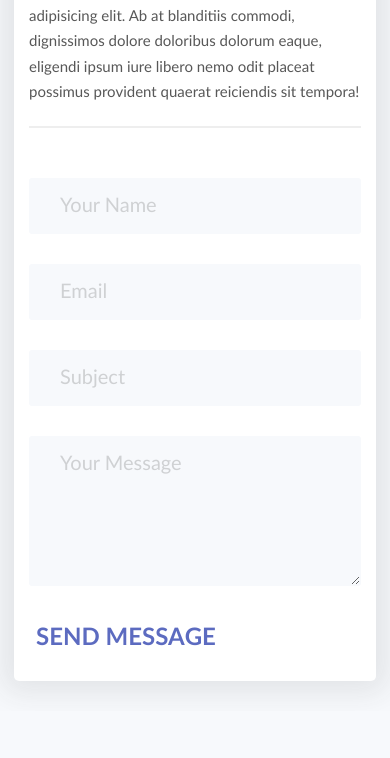
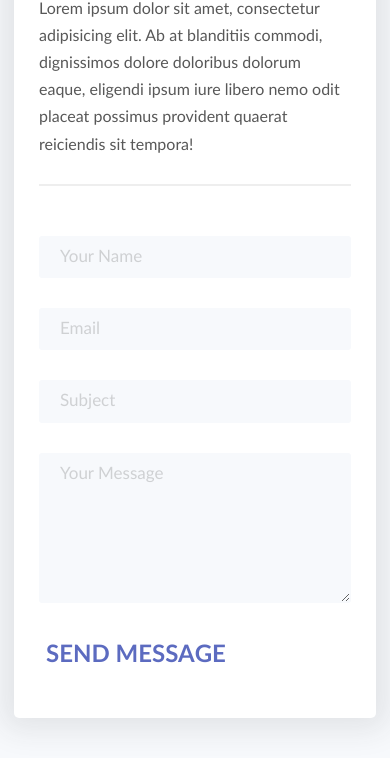
Before and after one commit to 0smir/X-form, a plain HTML site: page contact-form/index.html in a window 390 px wide. Shown: the part 217-975 px from the top of the page. Before the commit the page ends 928 px from the top, so only its background shows below. Drawn offline with nearby package versions, Linux system fonts and the light colour scheme.

Commit message:
task#: change breakpoint value, add breakpoints styles

```diff
--- a/contact-form/index.html
+++ b/contact-form/index.html
@@ -52,8 +52,8 @@
                             placeat possimus provident quaerat reiciendis sit tempora!
                         </p>
                         <form action="#" id="contact-us" method="post">
-                            <input class="input block" type="text" name="user-name" placeholder="Your Name">
-                            <input class="input block" type="email" name="mail" placeholder="Email">
+                            <input class="input block pull-left" type="text" name="user-name" placeholder="Your Name">
+                            <input class="input block pull-left" type="email" name="mail" placeholder="Email">
                             <input class="input block" type="text" name="subject" placeholder="Subject">
                             <textarea class="input block" name="comment" id="user-comment" placeholder="Your Message" cols="30" rows="4"></textarea>
                             <button type="submit" class="btn btn-send text-uppercase">send message</button>
@@ -62,7 +62,6 @@
                 </div>
             </div>
         </main>
-
     </div>
 <script src="https://ajax.googleapis.com/ajax/libs/jquery/1.12.4/jquery.min.js"></script>
 <script src="js/main.js"></script>
--- a/contact-form/scss/_forms.scss
+++ b/contact-form/scss/_forms.scss
@@ -5,8 +5,9 @@
   margin-bottom: 3rem;
   padding: 1.5rem 3rem;
   line-height: 1.2;
-  //box-sizing: border-box;
   @include border-radius(3px);
+  @include breakpoint(small){padding: 1rem 2rem;}
+  @include breakpoint(extrasmall){padding: 1rem 1.5rem;}
 }
 
 
@@ -15,13 +16,24 @@
 
   border-top: $borderForm;
   padding-top: 5rem;
+  @include breakpoint(extrasmall){padding-top: 3rem;}
 
-  input[type="text"],
-  input[type="mail"],
-  input[type="search"],
-  input[type="email"],
+  input,
   textarea{
-    width: 100%; //todo add width 50% for name and mail
+    width: 100%;
+  }
+
+  input:first-of-type{
+    margin-right: 4%;
+    @include breakpoint(small){margin-right: 0;}
+    @include breakpoint(extrasmall){margin-right: 0;}
+  }
+
+  input:first-of-type,
+  input:first-of-type + input{
+    width: 48%;
+    @include breakpoint(small){width: 100%;}
+    @include breakpoint(extrasmall){width: 100%;}
   }
 
 
--- a/contact-form/scss/_layout.scss
+++ b/contact-form/scss/_layout.scss
@@ -2,5 +2,7 @@
   padding: $containerVerIndent $containerHorIndent;
   @include border-radius(5px);
   box-shadow: $shadow;
+  @include breakpoint(medium){padding: 4rem 5rem;}
+  @include breakpoint(small){padding: 1rem 2.5rem 4rem;}
   @include breakpoint(extrasmall){padding: 1rem 1.5rem 2rem;}
 }
--- a/contact-form/scss/_navigation.scss
+++ b/contact-form/scss/_navigation.scss
@@ -8,6 +8,7 @@
 }
 
 header{
+  @include breakpoint(small){margin-bottom: 3rem;}
   @include breakpoint(extrasmall){margin-bottom: 3rem;}
 }
 
--- a/contact-form/scss/_typography.scss
+++ b/contact-form/scss/_typography.scss
@@ -10,7 +10,9 @@ body{
   background: $pastelGray;
   line-height: 1.7;
   padding: 7rem 0;
-  @include breakpoint(extrasmall){padding: 3rem 0;}
+  @include breakpoint(medium){padding: 5rem 0;}
+  @include breakpoint(small){padding: 4rem 0; font-size: 1.7rem;}
+  @include breakpoint(extrasmall){padding: 3rem 0; font-size: 1.5rem;}
 }
 
 // --------Links--------
@@ -30,18 +32,15 @@ a,
 
 p {
   font-size: 1.7rem;
+  margin-bottom: 0.5rem;
   font-family: $primeryRegular;
-  //@include breakpoint(large){padding-bottom: 1.7rem;}
-  //@include breakpoint(medium){font-size: 1.7rem;}
-  //@include breakpoint(small){font-size: 1.7rem;}
+  @include breakpoint(small){font-size: 1.6rem;}
   @include breakpoint(extrasmall){font-size: 1.5rem;}
 }
 
 p:last-of-type{
   padding-bottom: 3rem;
-  @include breakpoint(large){padding-bottom: 3rem;}
-  @include breakpoint(medium){padding-bottom: 3rem;}
-  @include breakpoint(small){padding-bottom: 3rem;}
+  @include breakpoint(small){padding-bottom: 2rem;}
   @include breakpoint(extrasmall){padding-bottom: 2rem;}
 }
 
@@ -55,8 +54,7 @@ p:last-of-type{
 .h3,
 .h4,
 .h5,
-.h6,
-p{
+.h6{
  margin: 0;
 }
 
@@ -73,5 +71,6 @@ p{
 .h2 {
   font-size: 4rem;
   font-family: $primeryBold;
+  @include breakpoint(small){font-size: 3.6rem;}
   @include breakpoint(extrasmall){font-size: 3.2rem;}
 }
```
Also changed, not shown: contact-form/scss/_mixin.scss (+4 -4 lines), contact-form/css/style.css, contact-form/scss/style.css, 2 other files.
